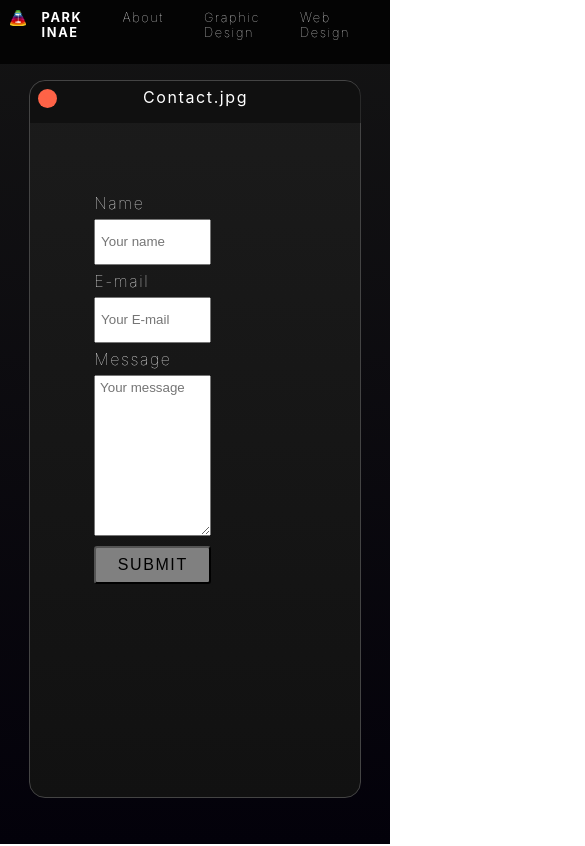
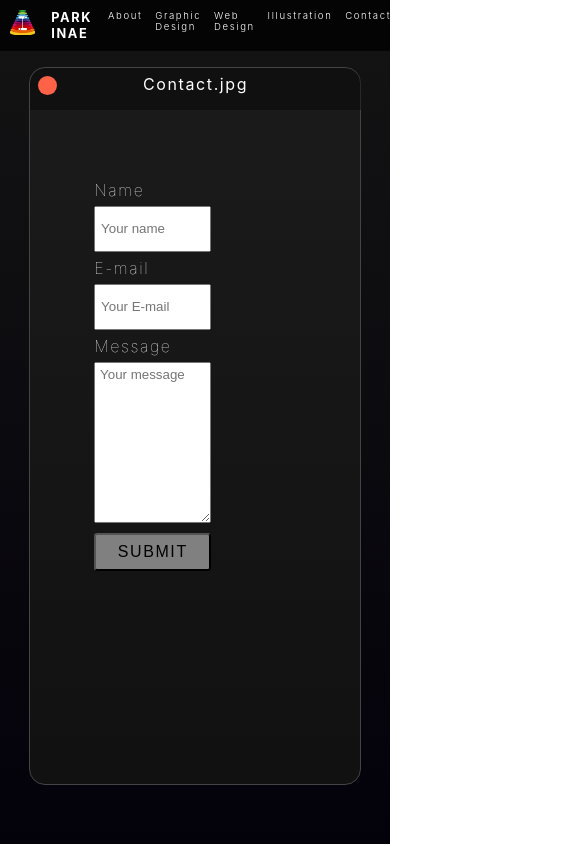
Before and after one commit to Pia-Park/portfolio2021-next, a Next.js app: page /contact in a window 390 px wide. Shown: the top 846 px of the page, 585 px wide, since content can reach past the window. Built offline with nearby package versions, Linux system fonts and the light colour scheme.

Commit message:
changed menubar part link

```diff
--- a/pages/contact.js
+++ b/pages/contact.js
@@ -1,5 +1,6 @@
 import Head from 'next/head'
 import Image from 'next/image'
+import Link from 'next/link'
 import styles from '../styles/Contact.module.css'
 import emailjs from 'emailjs-com'
 
@@ -36,15 +37,15 @@ export default function Contact() {
       </Head>
 
       <main className={styles.main}>
-        <div className={styles.mainallbar}>
+      <div className={styles.mainallbar}>
           <menubar className={styles.menubar}>
-            <img src="/icon.png"></img>
-            <a href="/"><b>PARK INAE</b></a>
-            <a href="/about">About</a>
-            <a href="/graphicdesign">Graphic Design</a>
-            <a href="/webdesign">Web Design</a>
-            <a href="/illustration">Illustration</a>
-            <a href="/contact">Contact</a>
+            <img src="/icon.png" alt="Inae Icon"></img>
+            <Link href="/"><b>PARK INAE</b></Link>
+            <Link href="/about">About</Link>
+            <Link href="/graphicdesign">Graphic Design</Link>
+            <Link href="/webdesign">Web Design</Link>
+            <Link href="/illustration">Illustration</Link>
+            <Link href="/contact">Contact</Link>
           </menubar>
           <time className={styles.time}>{date}</time>
         </div>
--- a/styles/Contact.module.css
+++ b/styles/Contact.module.css
@@ -16,7 +16,10 @@
     padding-right: 2.5rem;
 }
 
-.menubar a:hover{
+.menubar b{
+    padding-right: 2.5rem;
+}
+.menubar :hover{
     color: gray;
 }
 
@@ -34,6 +37,7 @@
     font-weight: 100;
     letter-spacing: 0.1rem;
 }
+
 
 .time{
     color: white;
@@ -142,4 +146,50 @@
       width: 100%;
       flex-direction: column;
     }
-  }
+    .mainallbar{
+        display: flex;
+        flex-direction: row;
+        justify-content: space-between;
+        background-color: rgba(0, 0, 0, 0.8);
+        margin: -1rem;
+        padding: 0.6rem;
+
+    }
+
+    .menubar a{
+        padding-right: 0.8rem;
+        font-size: 0.6rem;
+        font-weight: 300;
+
+    }
+
+    .menubar b{
+        padding-right: 1rem;
+        line-height: 1rem;
+    }
+    .menubar :hover{
+        color: gray;
+    }
+
+    .menubar img{
+        width: 1.6rem;
+        height: 1.6rem;
+        margin-right: 1rem;
+    }
+
+    .menubar{
+        display: flex;
+        flex-direction: row;
+        color: white;
+        font-size: 0.8rem;
+        font-weight: 100;
+        letter-spacing: 0.1rem;
+    }
+
+    .time{
+        color: white;
+        font-size: 0rem;
+        /* font-weight: 100; */
+        /* letter-spacing: 0.1rem; */
+    }
+}
--- a/styles/Illustration.module.css
+++ b/styles/Illustration.module.css
@@ -1,4 +1,3 @@
-
 .main{
     padding: 0.5rem;
 }
@@ -17,7 +16,10 @@
     padding-right: 2.5rem;
 }
 
-.menubar a:hover{
+.menubar b{
+    padding-right: 2.5rem;
+}
+.menubar :hover{
     color: gray;
 }
 
@@ -133,4 +135,50 @@
       width: 100%;
       flex-direction: column;
     }
-  }
+    .mainallbar{
+        display: flex;
+        flex-direction: row;
+        justify-content: space-between;
+        background-color: rgba(0, 0, 0, 0.8);
+        margin: -1rem;
+        padding: 0.6rem;
+
+    }
+
+    .menubar a{
+        padding-right: 0.8rem;
+        font-size: 0.6rem;
+        font-weight: 300;
+
+    }
+
+    .menubar b{
+        padding-right: 1rem;
+        line-height: 1rem;
+    }
+    .menubar :hover{
+        color: gray;
+    }
+
+    .menubar img{
+        width: 1.6rem;
+        height: 1.6rem;
+        margin-right: 1rem;
+    }
+
+    .menubar{
+        display: flex;
+        flex-direction: row;
+        color: white;
+        font-size: 0.8rem;
+        font-weight: 100;
+        letter-spacing: 0.1rem;
+    }
+
+    .time{
+        color: white;
+        font-size: 0rem;
+        /* font-weight: 100; */
+        /* letter-spacing: 0.1rem; */
+    }
+}
--- a/styles/Webdesign.module.css
+++ b/styles/Webdesign.module.css
@@ -1,4 +1,3 @@
-
 .main{
     padding: 0.5rem;
 }
@@ -17,7 +16,10 @@
     padding-right: 2.5rem;
 }
 
-.menubar a:hover{
+.menubar b{
+    padding-right: 2.5rem;
+}
+.menubar :hover{
     color: gray;
 }
 
@@ -35,6 +37,7 @@
     font-weight: 100;
     letter-spacing: 0.1rem;
 }
+
 
 .time{
     color: white;
@@ -146,4 +149,51 @@
         margin-left: -2rem;
 
     }
+
+    .mainallbar{
+        display: flex;
+        flex-direction: row;
+        justify-content: space-between;
+        background-color: rgba(0, 0, 0, 0.8);
+        margin: -1rem;
+        padding: 0.6rem;
+
+    }
+
+    .menubar a{
+        padding-right: 0.8rem;
+        font-size: 0.6rem;
+        font-weight: 300;
+
+    }
+
+    .menubar b{
+        padding-right: 1rem;
+        line-height: 1rem;
+    }
+    .menubar :hover{
+        color: gray;
+    }
+
+    .menubar img{
+        width: 1.6rem;
+        height: 1.6rem;
+        margin-right: 1rem;
+    }
+
+    .menubar{
+        display: flex;
+        flex-direction: row;
+        color: white;
+        font-size: 0.8rem;
+        font-weight: 100;
+        letter-spacing: 0.1rem;
+    }
+
+    .time{
+        color: white;
+        font-size: 0rem;
+        /* font-weight: 100; */
+        /* letter-spacing: 0.1rem; */
+    }
 }
```
Also changed, not shown: pages/graphicdesign.js (+10 -10 lines), pages/illustration.js (+9 -9 lines), pages/webdesign.js (+8 -7 lines).
